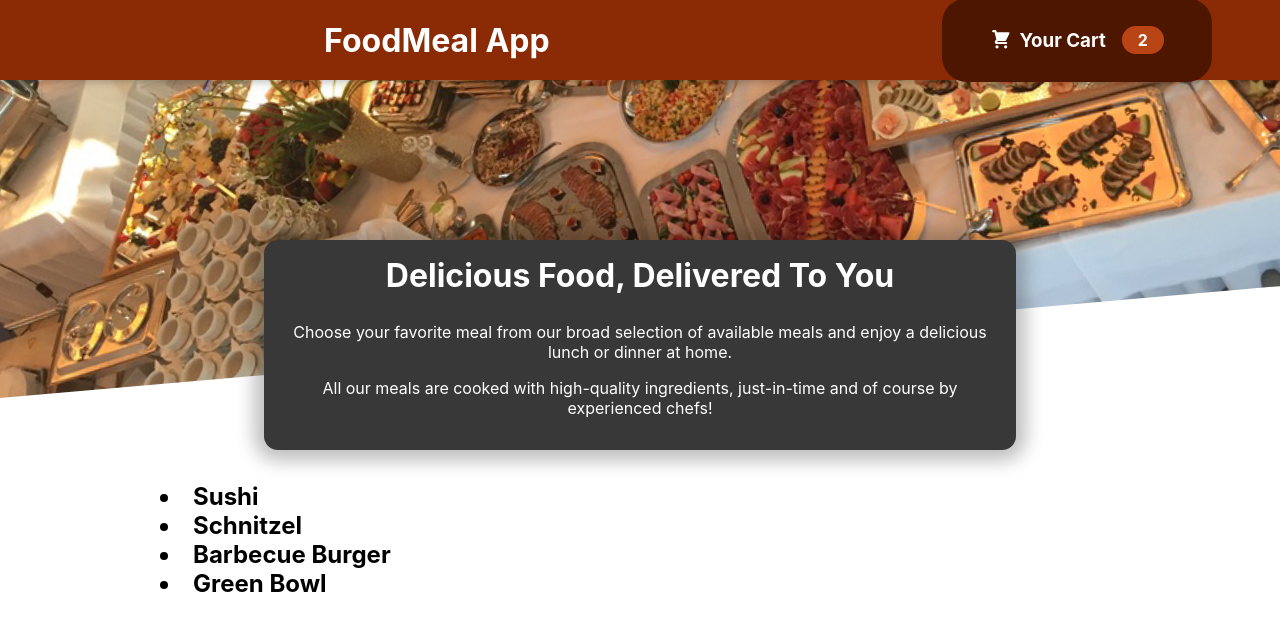
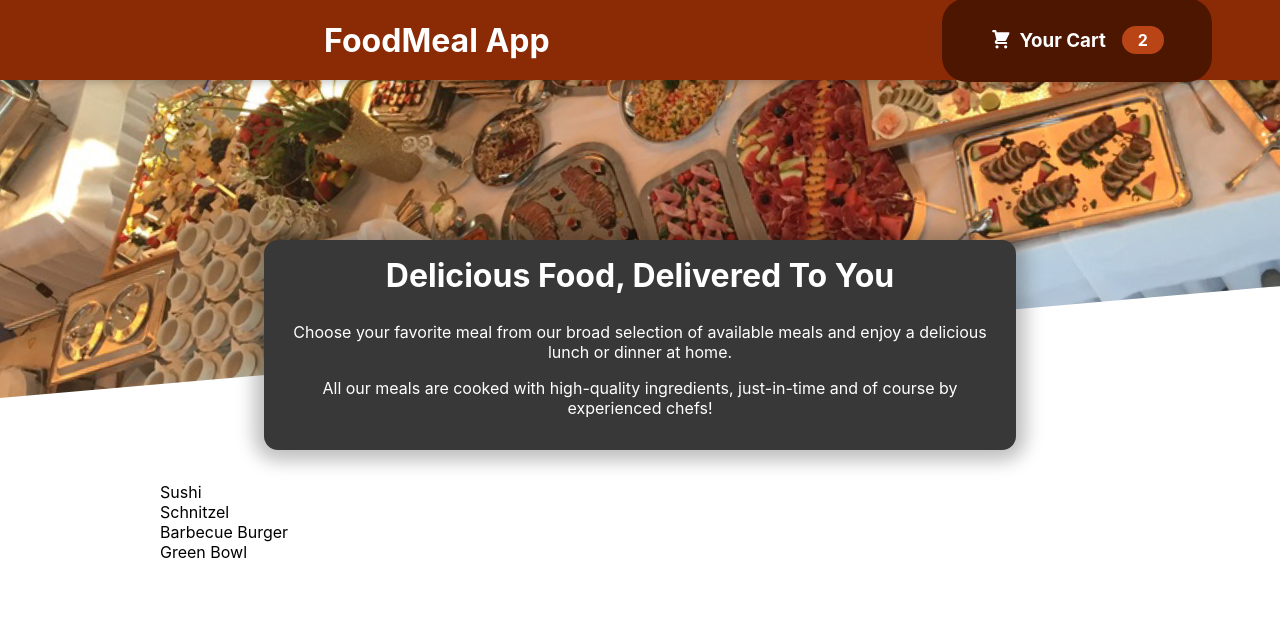
Before and after one commit to stephenChinag/FoodApp, a React (Create React App) app: page / in a window 1280 px wide. Shown: the top 630 px of the page. Built offline with nearby package versions, Linux system fonts and the light colour scheme.

Commit message:
first commit

```diff
--- a/src/component/Meals/AvailableMeal.js
+++ b/src/component/Meals/AvailableMeal.js
@@ -32,8 +32,10 @@ const AvailableMeals=()=>{
     const dummMeals = DUMMY_MEALS.map(meal=> <li>{meal.name }</li>)
     return(
 
-        <div >
-            <h2 className={styles.meals}>{dummMeals}</h2>
+        <div className={styles.meals}>
+        <ul>
+            <li>{dummMeals}</li>
+        </ul>
         </div>
     )
 }
```
